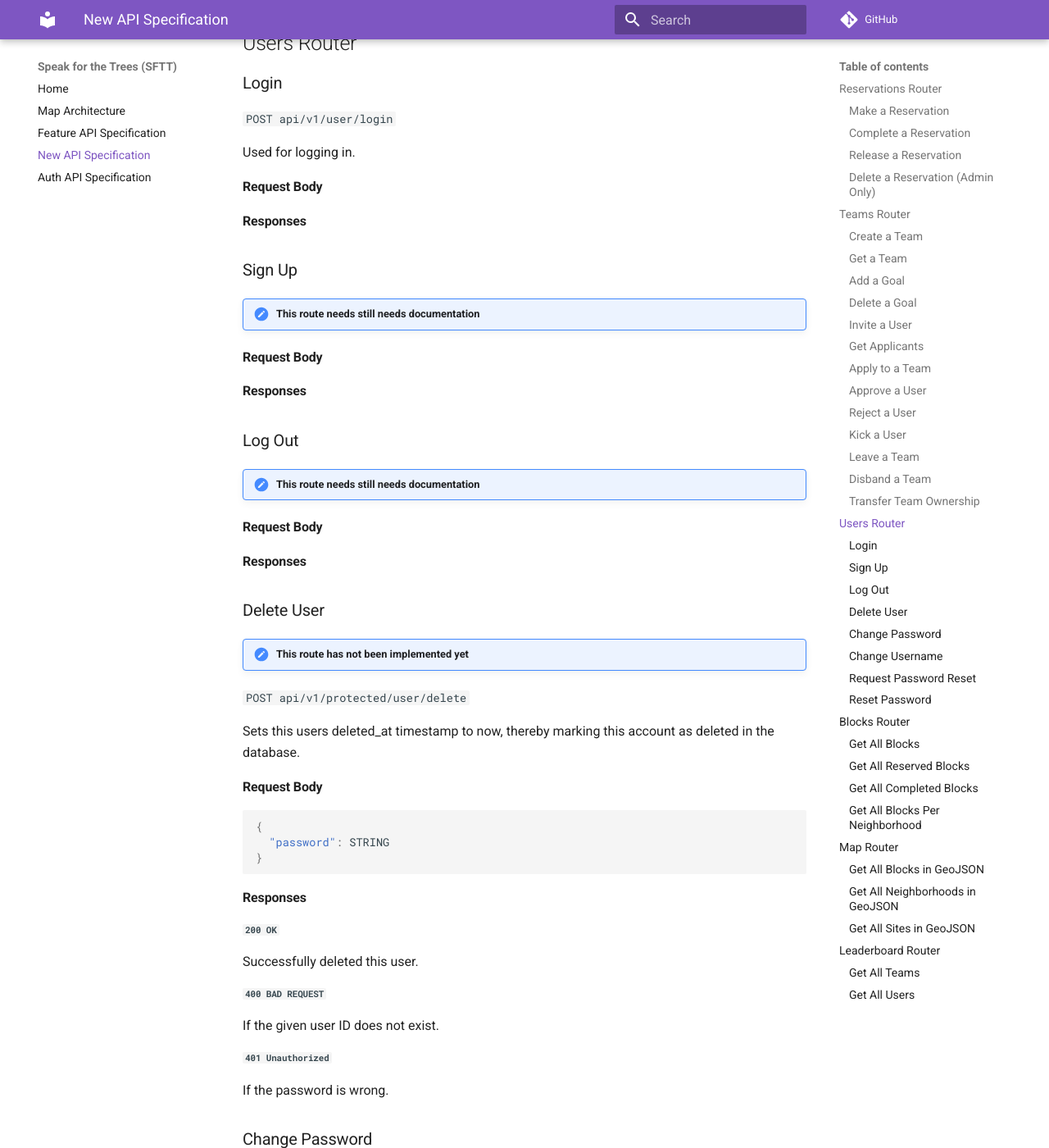
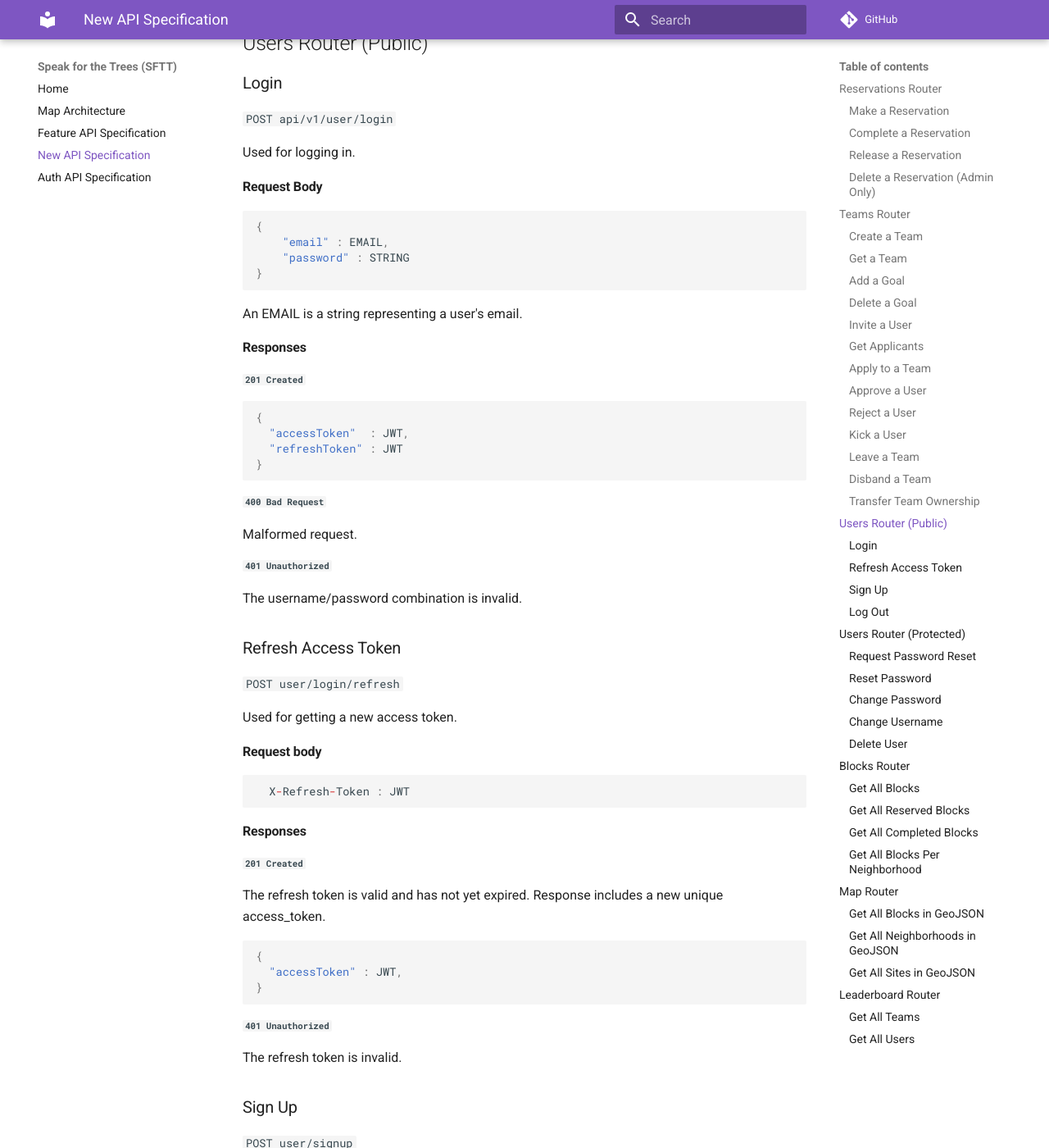
Before and after one commit to Code-4-Community/c4c-dev-docs, an MkDocs documentation site: the page built from docs/sftt/sftt-api-spec-new.md, in a window 1280 px wide and 1400 px high, scrolled down 9522 px. Shown: the whole window at 82% size. Built offline with MkDocs 1.6.1 and Material for MkDocs 9.7.7, drawn with Linux system fonts in a browser that asks for light colours; comment, search, counter and statistics services are not loaded; some of the changed text lies outside the part shown.

Commit message:
Added public user router documentation

````diff
--- a/docs/sftt/sftt-api-spec-new.md
+++ b/docs/sftt/sftt-api-spec-new.md
@@ -392,7 +392,7 @@ If the given user ID does not exist, or if the given user is not on the team.
 
 If the requesting user is not the team leader.
 
-## Users Router
+## Users Router (Public)
 
 ### Login
 
@@ -402,53 +402,132 @@ Used for logging in.
 
 #### Request Body
 
+```json
+{
+    "email" : EMAIL,
+    "password" : STRING
+}
+```
+
+An EMAIL is a string representing a user's email.
+
 #### Responses
+
+##### `201 Created`
+
+```json
+{
+  "accessToken"  : JWT,
+  "refreshToken" : JWT
+}
+```
+
+##### `400 Bad Request`
+Malformed request.
+
+##### `401 Unauthorized`
+The username/password combination is invalid.
+
+### Refresh Access Token
+
+`POST user/login/refresh`
+
+Used for getting a new access token.
+
+#### Request body
+
+```json
+  X-Refresh-Token : JWT
+```
+
+#### Responses
+
+##### `201 Created`
+The refresh token is valid and has not yet expired. Response includes a new unique access_token.
+
+```json
+{
+  "accessToken" : JWT,
+}
+```
+
+##### `401 Unauthorized`
+The refresh token is invalid.
 
 ### Sign Up
 
-!!! missing "This route needs still needs documentation"
+`POST user/signup`
 
-#### Request Body
-
-#### Responses
-
-### Log Out
-
-!!! missing "This route needs still needs documentation"
-
-#### Request Body
-
-#### Responses
-
-### Delete User
-
-!!! missing "This route has not been implemented yet"
-
-`POST api/v1/protected/user/delete`
-
-Sets this users deleted_at timestamp to now, thereby marking this account as deleted in the database.
+Used for signing up a new user.
 
 #### Request Body
 
 ```json
 {
-  "password": STRING
+  "username": STRING,
+  "email" : EMAIL,
+  "password" : STRING,
+  "firstName" : STRING,
+  "lastName" : STRING
 }
+```
+
+- EMAIL: Is a valid email string.
+- PASSWORD: Is a valid password string that is at least 8 characters.
+
+#### Responses
+
+##### `201 Created`
+The username and email are still available, and an account has been successfully created.
+
+```json
+{
+  "accessToken"  : JWT,
+  "refreshToken" : JWT
+}
+```
+
+##### `400 Bad Request`
+Malformed request body.
+
+##### `409 Conflict`
+The given email or username is already in use.
+
+```json
+"Error creating new user, given email %s already used"
+```
+
+```json
+"Error creating new user, given username %s already used"
+```
+
+### Log Out
+
+`DELETE user/login`
+
+Used for logging out.
+
+#### Request Body
+
+```json
+  X-Access-Token : JWT
+  X-Refresh-Token : JWT
 ```
 
 #### Responses
 
-##### `200 OK`
+##### `204 No Content`
+Logout successful.
 
-Successfully deleted this user.
+## Users Router (Protected)
 
-##### `400 BAD REQUEST`
+### Request Password Reset
 
-If the given user ID does not exist.
+!!! missing "This route needs still needs documentation"
 
-##### `401 Unauthorized`
+### Reset Password
 
-If the password is wrong.
+!!! missing "This route needs still needs documentation"
 
 ### Change Password
 
@@ -508,14 +587,35 @@ The password does not match the calling user's current password.
 ##### `409 Conflict`
 The given `newUsername` is already in use.
 
-### Request Password Reset
+### Delete User
 
-!!! missing "This route needs still needs documentation"
+!!! missing "This route has not been implemented yet"
 
-### Reset Password
+`POST api/v1/protected/user/delete`
 
-!!! missing "This route needs still needs documentation"
+Sets this users deleted_at timestamp to now, thereby marking this account as deleted in the database.
 
+#### Request Body
+
+```json
+{
+  "password": STRING
+}
+```
+
+#### Responses
+
+##### `200 OK`
+
+Successfully deleted this user.
+
+##### `400 BAD REQUEST`
+
+If the given user ID does not exist.
+
+##### `401 Unauthorized`
+
+If the password is wrong.
 
 ## Blocks Router
 
````
